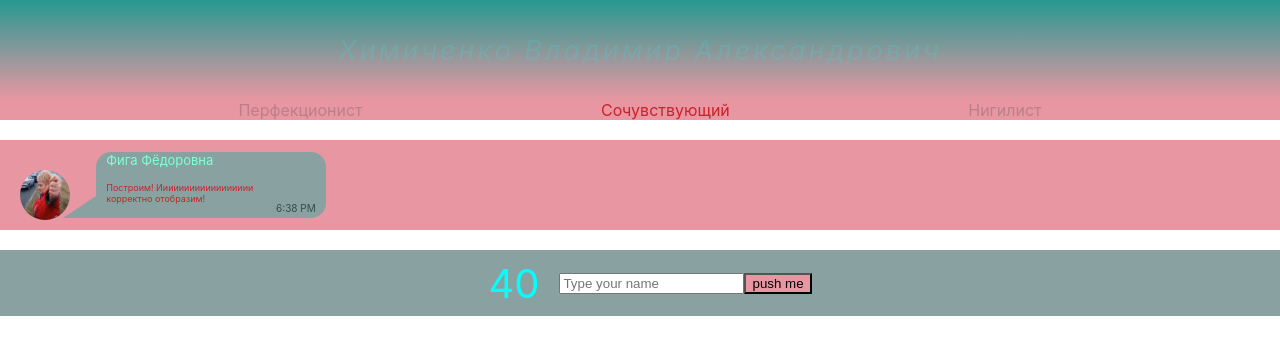
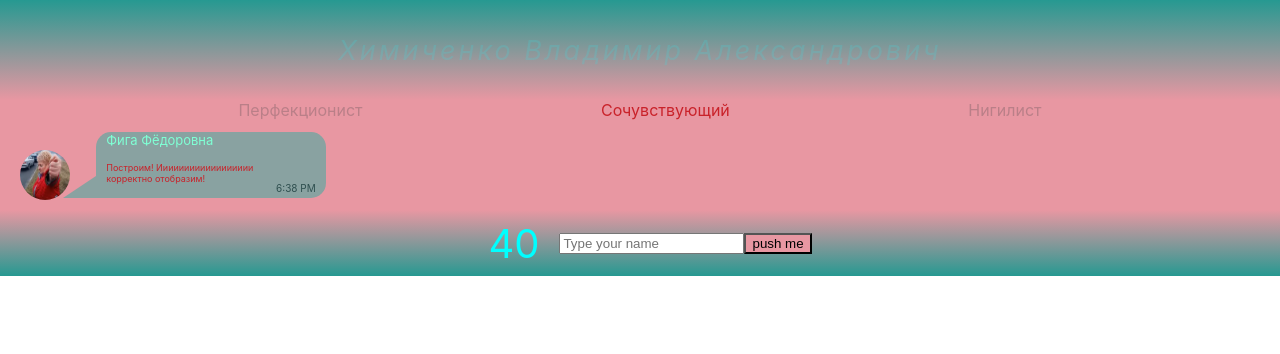
Before and after one commit to vovatum/home-tasks, a React (Create React App) app: page / in a window 1280 px wide. Shown: the top 354 px of the page. Built offline with nearby package versions, Linux system fonts and the light colour scheme.

Commit message:
refactor color margin

```diff
--- a/src/AppComponents/Count/Count.module.css
+++ b/src/AppComponents/Count/Count.module.css
@@ -1,8 +1,6 @@
 .container {
-    /*border: blue dashed 1px;*/
     height: 66px;
-    margin-top: 20px;
-    background: #89a2a1;
+    background: -webkit-linear-gradient(top, #e897a2 0%, #269991 100%);
     display: flex;
     align-items: center;
     justify-content: center;
--- a/src/AppComponents/MyNameIs/MyNameIs.module.css
+++ b/src/AppComponents/MyNameIs/MyNameIs.module.css
@@ -15,7 +15,6 @@
     justify-content: space-evenly;
     background-color: #e897a2;
     color: rgba(6, 36, 37, 0.2);
-    margin-bottom: 20px;
 }
 
 .fontColor {
```
